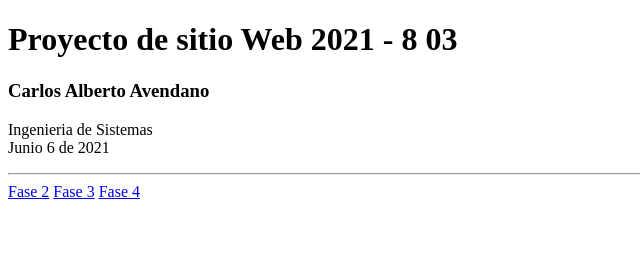
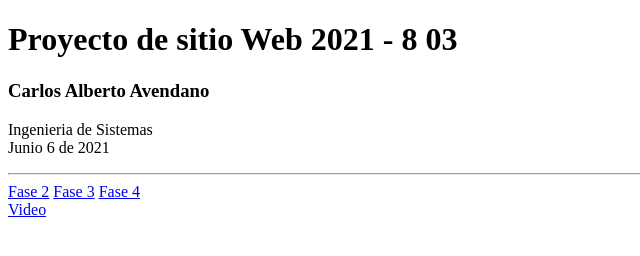
Before and after one commit to carlosavendano2021/DSW-CarlosAvenda-o, a plain HTML site: page index.html in a window 1280 px wide. Shown: the full height of the page, 0-640 px from the left. Drawn offline with Linux system fonts and the light colour scheme.

Commit message:
Fase 5
Fase 5

```diff
--- a/index.html
+++ b/index.html
@@ -16,6 +16,8 @@
     <hr>
     <a href="Fase 2/design.html">Fase 2</a>
     <a href="Fase3/index.html">Fase 3</a>
-    <a href="Fase 4/index.html">Fase 4</a>
+    <a href="Fase 4/index.html">Fase 4</a><br>
+    <a href="https://youtu.be/AQQHJWsSOCE">Video</a>
+
 </body>
 </html>
```
